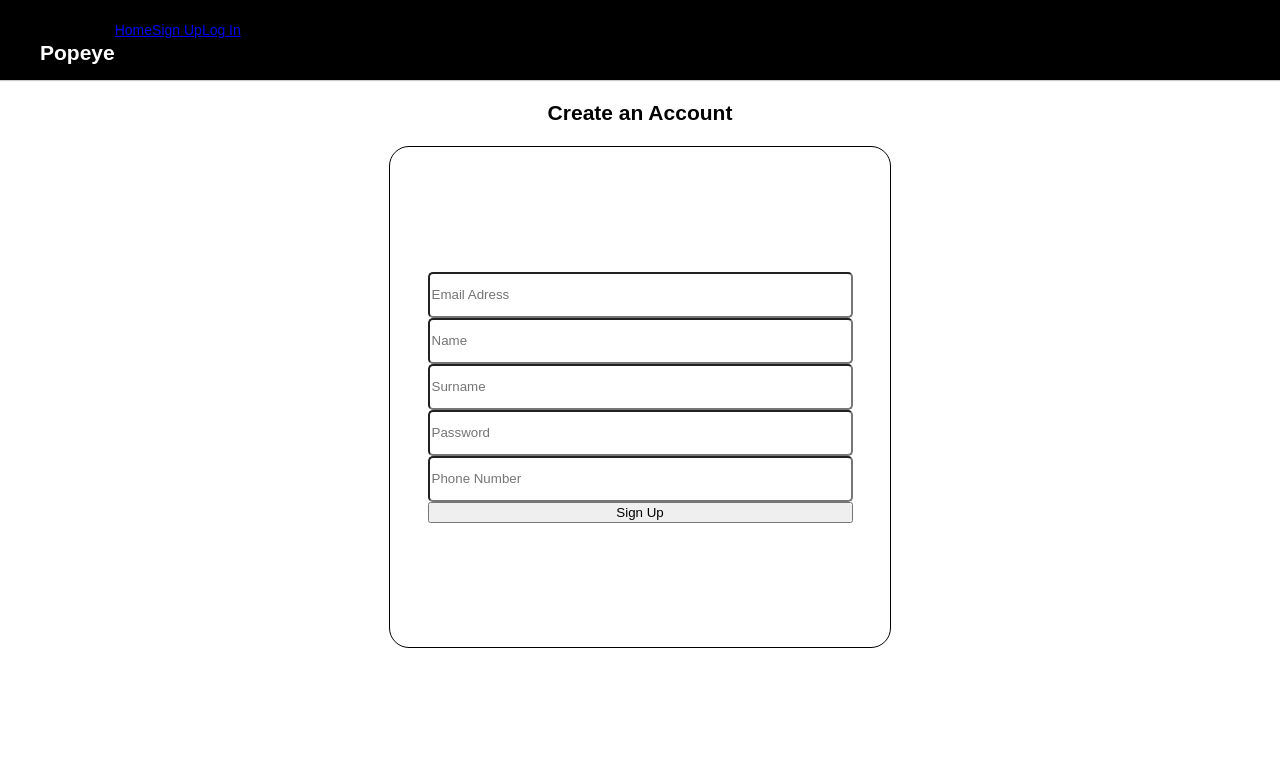
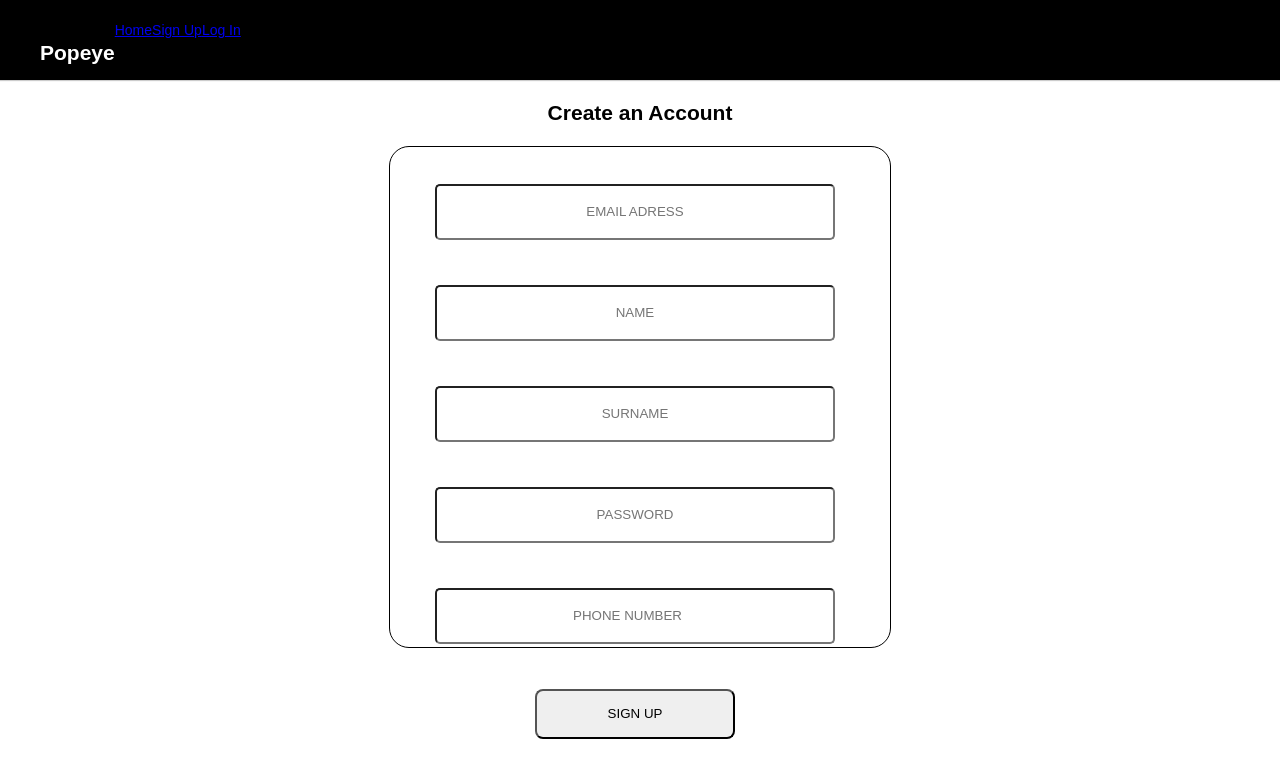
Before and after one commit to nicrodemus/popeye-client, a React (Create React App) app: page /signup-page in a window 1280 px wide. Shown: the top 778 px of the page. Built offline with nearby package versions, Linux system fonts and the light colour scheme; no server answers.

Commit message:
sign up page almost finished

```diff
--- a/src/components/SignupPage.css
+++ b/src/components/SignupPage.css
@@ -18,6 +18,8 @@
   display: flex;
   flex-direction: column;
   justify-content: space-around;
+  align-items: center;
+  padding-right: 50px;
 }
 label {
   display: flex;
@@ -26,5 +28,29 @@ label {
 }
 input {
   border-radius: 5px;
-  height: 40px;
+  height: 50px;
+  text-transform: uppercase;
+  text-align: center;
 }
+ul {
+  height: 600px;
+  width: 400px;
+  display: flex;
+  flex-direction: column;
+  justify-content: space-around;
+}
+li {
+  list-style-type: none;
+}
+button {
+  height: 50px;
+  width: 200px;
+  border-radius: 8px;
+}
+.buttonContainer {
+  display: flex;
+  justify-content: center;
+}
+p {
+  text-transform: uppercase;
+}
--- a/src/components/SignupPage.js
+++ b/src/components/SignupPage.js
@@ -58,9 +58,10 @@ class SignupPage extends Component {
             className="SignupForm"
             onSubmit={event => this.handleSubmit(event)}
           >
+            <ul className="flex-outer">
+              <li>
                 <label>
                   <input
-                size="50"
                     value={this.state.email}
                     onChange={event => this.genericSync(event)}
                     type="email"
@@ -68,7 +69,8 @@ class SignupPage extends Component {
                     placeholder="Email Adress"
                   />
                 </label>
-
+              </li>
+              <li>
                 <label>
                   <input
                     value={this.state.name}
@@ -78,7 +80,8 @@ class SignupPage extends Component {
                     placeholder="Name"
                   />
                 </label>
-
+              </li>
+              <li>
                 <label>
                   <input
                     value={this.state.surname}
@@ -88,7 +91,8 @@ class SignupPage extends Component {
                     placeholder="Surname"
                   />
                 </label>
-
+              </li>
+              <li>
                 <label>
                   <input
                     value={this.state.originalPassword}
@@ -98,7 +102,8 @@ class SignupPage extends Component {
                     placeholder="Password"
                   />
                 </label>
-
+              </li>
+              <li>
                 <label>
                   <input
                     value={this.state.phoneNumber}
@@ -108,8 +113,13 @@ class SignupPage extends Component {
                     placeholder="Phone Number"
                   />
                 </label>
-
-            <button>Sign Up</button>
+              </li>
+              <div className="buttonContainer">
+                <button>
+                  <p>Sign Up</p>
+                </button>
+              </div>
+            </ul>
           </form>
         </div>
       </section>
```
Lines whose indentation alone changed are shown as unchanged.
